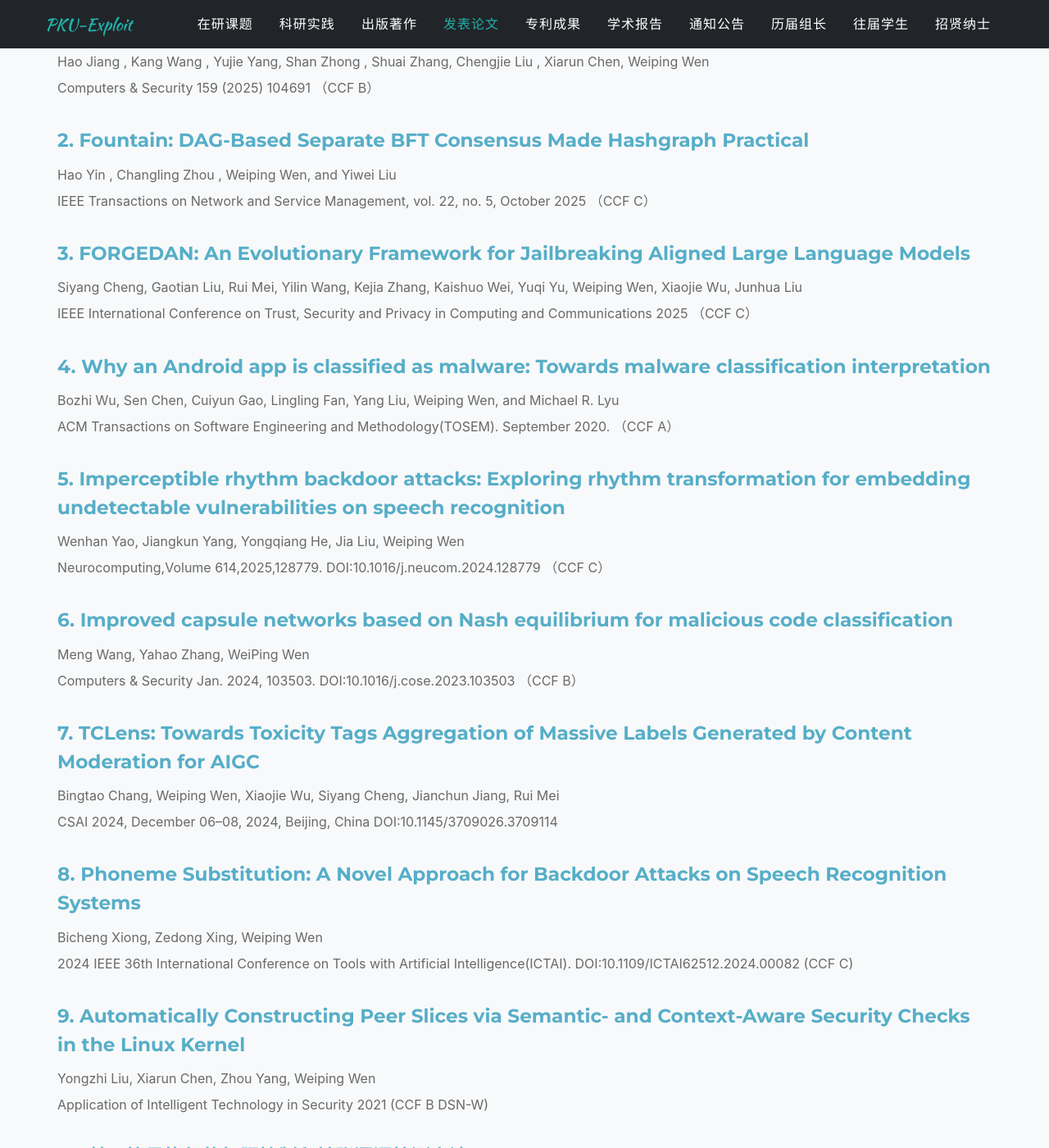
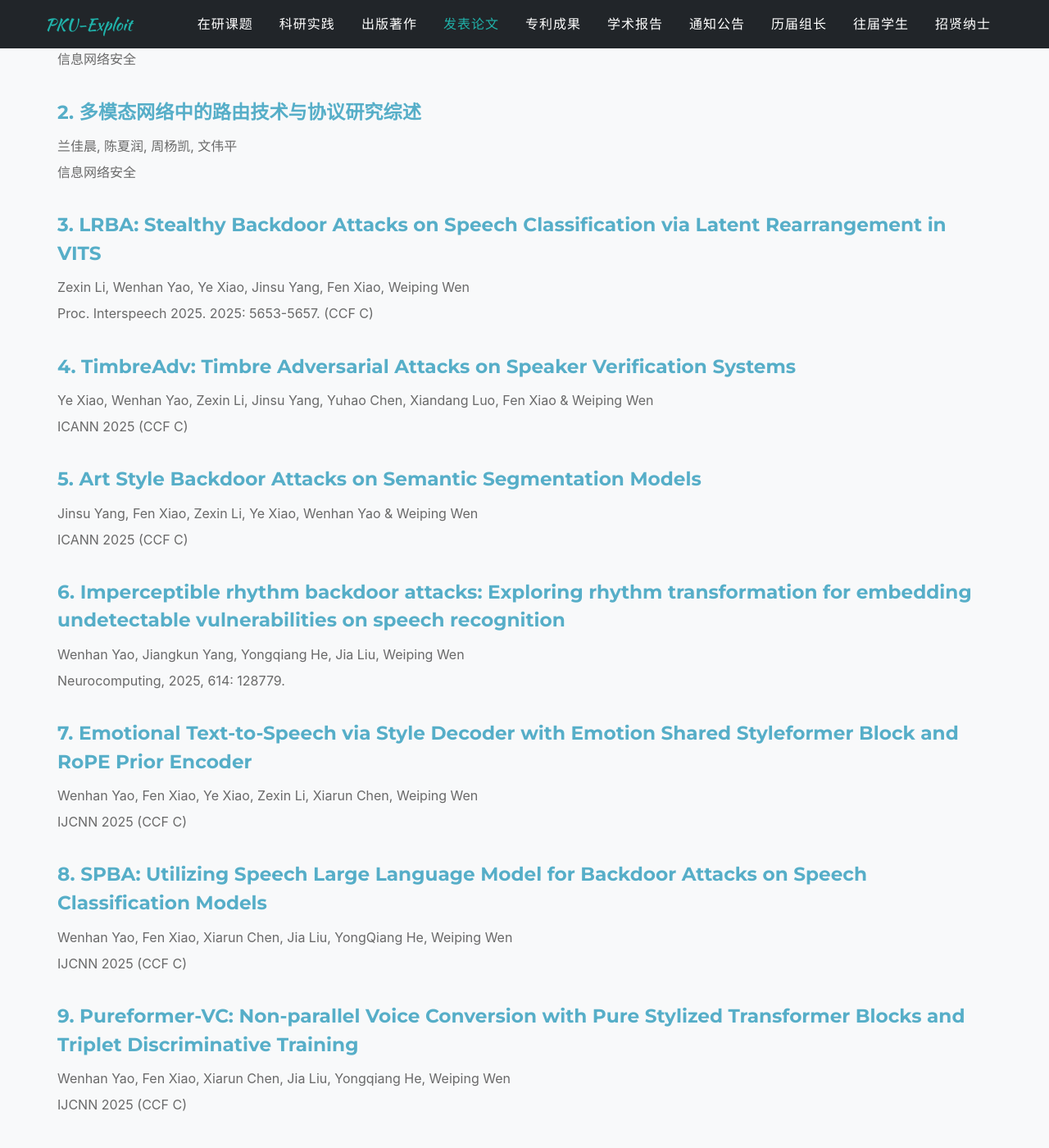
Before and after one commit to xxycfhb/xxycfhb.github.io, a Jekyll site: the page built from pages/paper.html, in a window 1280 px wide and 1400 px high, scrolled down 391 px. Shown: the whole window at 82% size. Built offline with Jekyll 4.4.1, drawn with Linux system fonts in a browser that asks for light colours; some web fonts are replaced; some of the changed text lies outside the part shown.

Commit message:
新增论文

```diff
--- a/_data/sitetext.yml
+++ b/_data/sitetext.yml
@@ -1152,6 +1152,60 @@ paper:
     title: "发表论文"
     text:
     item:
+      - title: "一个用于Java应用程序运行时保护的混合系统"
+        name: "江昊, 刘成杰, 文伟平"
+        source: "信息网络安全"
+        url: "/files/paper115.pdf"
+        download: "一个用于Java应用程序运行时保护的混合系统.pdf"
+
+      - title: "多模态网络中的路由技术与协议研究综述"
+        name: "兰佳晨, 陈夏润, 周杨凯, 文伟平"
+        source: "信息网络安全"
+        url: "/files/paper114.pdf"
+        download: "多模态网络中的路由技术与协议研究综述.pdf"
+
+      - title: "LRBA: Stealthy Backdoor Attacks on Speech Classification via Latent Rearrangement in VITS"
+        name: "Zexin Li, Wenhan Yao, Ye Xiao, Jinsu Yang, Fen Xiao, Weiping Wen"
+        source: "Proc. Interspeech 2025. 2025: 5653-5657. (CCF C)"
+        url: "/files/paper113.pdf"
+        download: "LRBA: Stealthy Backdoor Attacks on Speech Classification via Latent Rearrangement in VITS.pdf"
+
+      - title: "TimbreAdv: Timbre Adversarial Attacks on Speaker Verification Systems"
+        name: "Ye Xiao, Wenhan Yao, Zexin Li, Jinsu Yang, Yuhao Chen, Xiandang Luo, Fen Xiao & Weiping Wen"
+        source: "ICANN 2025 (CCF C)"
+        url: "https://link.springer.com/chapter/10.1007/978-3-032-04549-2_26"
+        download: "TimbreAdv: Timbre Adversarial Attacks on Speaker Verification Systems"
+
+      - title: "Art Style Backdoor Attacks on Semantic Segmentation Models"
+        name: "Jinsu Yang, Fen Xiao, Zexin Li, Ye Xiao, Wenhan Yao & Weiping Wen"
+        source: "ICANN 2025 (CCF C)"
+        url: "https://link.springer.com/chapter/10.1007/978-3-032-04546-1_15"
+        download: "Art Style Backdoor Attacks on Semantic Segmentation Models"
+
+      - title: "Imperceptible rhythm backdoor attacks: Exploring rhythm transformation for embedding undetectable vulnerabilities on speech recognition"
+        name: "Wenhan Yao, Jiangkun Yang, Yongqiang He, Jia Liu, Weiping Wen"
+        source: "Neurocomputing, 2025, 614: 128779."
+        url: "/files/paper112.pdf"
+        download: "Imperceptible rhythm backdoor attacks: Exploring rhythm transformation for embedding undetectable vulnerabilities on speech recognition.pdf"
+
+      - title: "Emotional Text-to-Speech via Style Decoder with Emotion Shared Styleformer Block and RoPE Prior Encoder"
+        name: "Wenhan Yao, Fen Xiao, Ye Xiao, Zexin Li, Xiarun Chen, Weiping Wen"
+        source: "IJCNN 2025 (CCF C)"
+        url: "https://link.springer.com/chapter/10.1007/978-3-032-04549-2_15"
+        download: "Emotional Text-to-Speech via Style Decoder with Emotion Shared Styleformer Block and RoPE Prior Encoder"
+
+      - title: "SPBA: Utilizing Speech Large Language Model for Backdoor Attacks on Speech Classification Models"
+        name: "Wenhan Yao, Fen Xiao, Xiarun Chen, Jia Liu, YongQiang He, Weiping Wen"
+        source: " IJCNN 2025 (CCF C)"
+        url: "/files/paper111.pdf"
+        download: "SPBA: Utilizing Speech Large Language Model for Backdoor Attacks on Speech Classification Models.pdf"
+
+      - title: "Pureformer-VC: Non-parallel Voice Conversion with Pure Stylized Transformer Blocks and Triplet Discriminative Training"
+        name: "Wenhan Yao, Fen Xiao, Xiarun Chen, Jia Liu, Yongqiang He, Weiping Wen"
+        source: "IJCNN 2025 (CCF C)"
+        url: "/files/paper110.pdf"
+        download: "Pureformer-VC: Non-parallel Voice Conversion with Pure Stylized Transformer Blocks and Triplet Discriminative Training.pdf"
+
       - title: "DynamicFuzz: Confidence-based directed greybox fuzzing for programs with unreliable call graphs"
         name: "Hao Jiang , Kang Wang , Yujie Yang, Shan Zhong , Shuai Zhang, Chengjie Liu , Xiarun Chen, Weiping Wen"
         source: "Computers & Security 159 (2025) 104691 （CCF B）"
```
Also changed, not shown: 6 other files.
